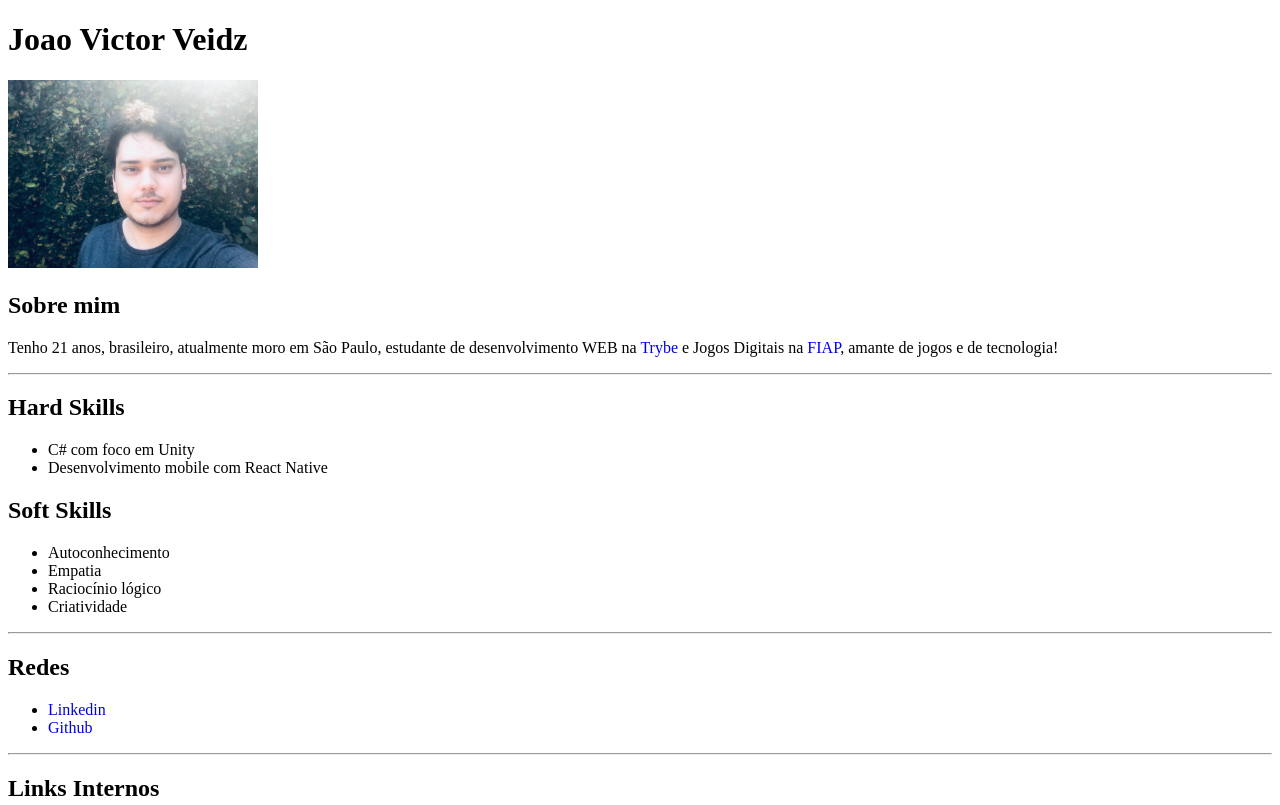
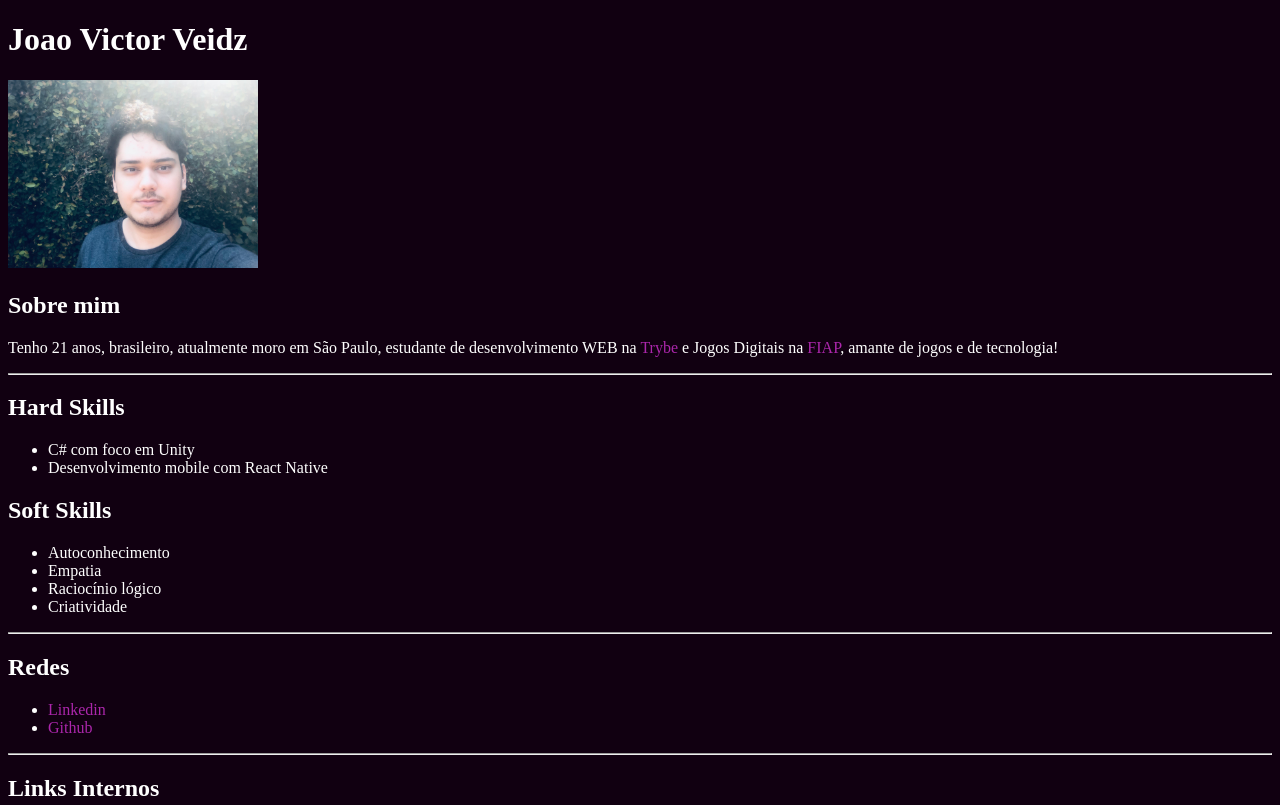
Before and after one commit to Veidz/veidz.github.io, a plain HTML site: page index.html in a window 1280 px wide. Shown: the top 805 px of the page. Drawn offline with Linux system fonts and the light colour scheme.

Commit message:
Adicao do CSS externo

```diff
--- a/index.html
+++ b/index.html
@@ -4,27 +4,28 @@
     <meta charset="UTF-8">
     <meta http-equiv="X-UA-Compatible" content="IE=edge">
     <meta name="viewport" content="width=device-width, initial-scale=1.0">
+    <link rel="stylesheet" href="./styles.css">
     <title>Portfolio WEB</title>
 </head>
 <body>
 
-    <h1>Joao Victor Veidz</h1>
+    <h1 class="text">Joao Victor Veidz</h1>
 
-    <img id="photo" alt="Foto de perfil" width="250px" src="./images/profile.jpeg" />
+    <img id="photo" alt="Foto de perfil" src="./images/profile.jpeg" />
 
-    <h2 id="about">Sobre mim</h2>
-    <p>
+    <h2 id="about" class="text">Sobre mim</h2>
+    <p class="Text">
         Tenho 21 anos, brasileiro, atualmente moro em São Paulo, estudante de desenvolvimento WEB na <a target="_blank" href="https://www.betrybe.com" style="text-decoration: none">Trybe</a> e Jogos Digitais na <a target="_blank" href="https://www.fiap.com.br" style="text-decoration: none">FIAP</a>, amante de jogos e de tecnologia!
     </p>
     <hr>
 
-    <h2 id="hard">Hard Skills</h2>
+    <h2 id="hard" class="Text">Hard Skills</h2>
     <ul>
         <li>C# com foco em Unity</li>
         <li>Desenvolvimento mobile com React Native</li>
     </ul>
 
-    <h2 id="soft">Soft Skills</h2>
+    <h2 id="soft" class="Text">Soft Skills</h2>
     <ul>
         <li>Autoconhecimento</li>
         <li>Empatia</li>
@@ -33,14 +34,14 @@
     </ul>
     <hr>
 
-    <h2 id="redes">Redes</h2>
+    <h2 id="redes" class="Text">Redes</h2>
     <ul>
         <li><a target="_blank" href="https://www.linkedin.com/in/veidz/" style="text-decoration: none">Linkedin</a></li>
         <li><a target="_blank" href="https://github.com/veidz" style="text-decoration: none">Github</a></li>
     </ul>
     <hr>
 
-    <h2>Links Internos</h2>
+    <h2 class="Text">Links Internos</h2>
     <ul>
         <li><a target="_blank" href="#photo" style="text-decoration: none">Foto</a></li>
         <li><a target="_blank" href="#about" style="text-decoration: none">Sobre Mim</a></li>
--- /dev/null
+++ b/styles.css
@@ -0,0 +1,25 @@
+body {
+    background-color: #110011;
+}
+.text {
+    color: #fff;
+}
+#photo {
+    width: 250px;
+}
+
+p {
+    color: #fff;
+}
+
+h2 {
+    color: #fff;
+}
+
+li {
+    color: #fff;
+}
+
+a {
+    color: #ab26ab;
+}
```
